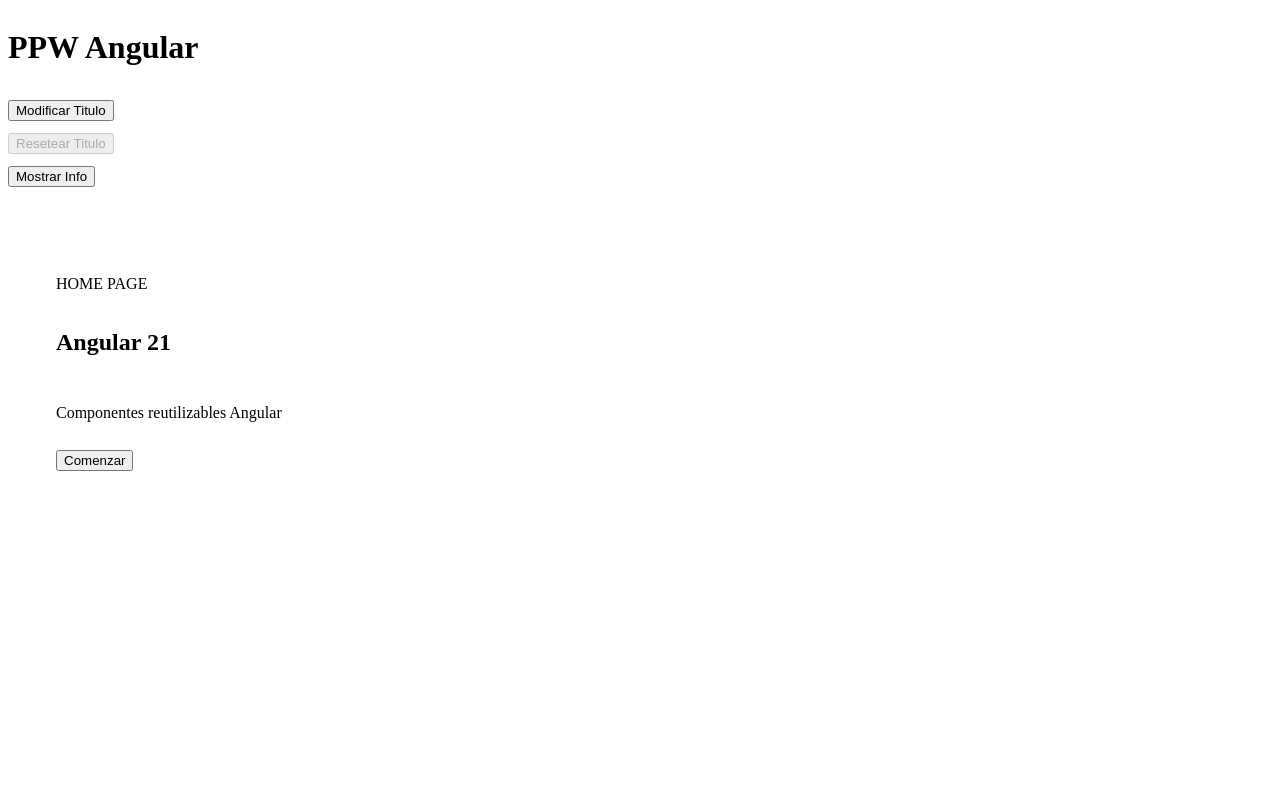
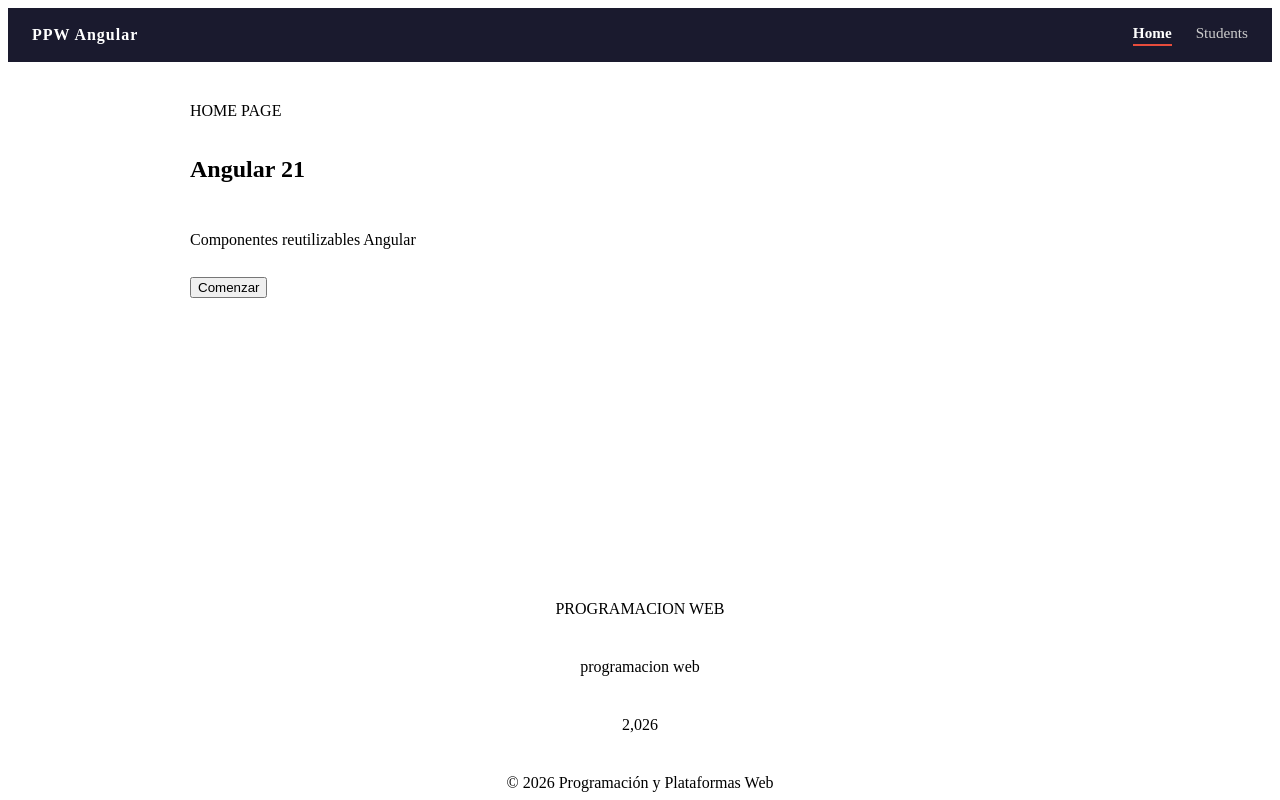
Before and after one commit to Esteban12f/icc-ppw-framework-angular-2, an Angular app: page / in a window 1280 px wide. Shown: the top 800 px of the page. Built offline with nearby package versions, Linux system fonts and the light colour scheme.

Commit message:
Actualizacion-Sin finalizar

```diff
--- a/src/app/app.css
+++ b/src/app/app.css
@@ -1,14 +1,45 @@
-:root{
-    font-family: Inter, system-ui, sans-serif;
-    color: #172033;
-    background: #f5f7fb;
+/*
+  :host representa el componente principal de la aplicación.
+
+  Este bloque convierte al componente raíz en un contenedor vertical
+  que ocupa como mínimo toda la altura de la pantalla.
+*/
+:host {
+    min-height: 100vh;
+    display: flex;
+    flex-direction: column;
 }
 
-body{
-    margin: 0;
+/*
+  Contenedor principal del contenido de cada página.
+
+  Este <main> contiene el router-outlet, por lo tanto aquí se mostrará
+  el componente correspondiente a la ruta activa.
+
+  flex: 1 permite que el contenido principal ocupe el espacio disponible
+  entre el header y el footer.
+
+  No afecta directamente al header ni al footer, ya que ambos están fuera
+  del <main>.
+*/
+.app-shell {
+    flex: 1;
+    width: 100%;
+
+    /*
+      Limita el ancho máximo del contenido para mejorar la legibilidad
+      en pantallas grandes.
+    */
+    max-width: 900px;
+
+    /*
+      Centra el contenido horizontalmente dentro de la pantalla.
+    */
+    margin: 0 auto;
+
+    /*
+      Agrega espacio interno para que el contenido no quede pegado
+      a los bordes.
+    */
+    padding: 1.5rem 1rem;
 }
-
-.app-shell{
-    min-height: 100vh;
-    padding: 3em;
-}
--- a/src/app/app.ts
+++ b/src/app/app.ts
@@ -1,18 +1,14 @@
-import { Component, signal } from '@angular/core';
+import { Component } from '@angular/core';
 import { RouterOutlet } from '@angular/router';
-import { AppHeader } from "./components/app-header/app-header";
-import { Hero } from "./components/hero/hero";
-import { Footer } from "./components/footer/footer";
+import { AppHeader } from './components/app-header/app-header';
+import { Footer } from './components/footer/footer';
 
 @Component({
   selector: 'app-root',
-  imports: [RouterOutlet, AppHeader, Hero, Footer],
+  imports: [RouterOutlet, AppHeader, Footer],
   templateUrl: './app.html',
-  styleUrl: './app.css'
+  styleUrl: './app.css',
 })
 export class App {
-  protected readonly title = signal('ppw-angular');
-  isLoggedIn = false;
-
-  materias = ['Programación', 'Estructuras de Datos', 'Base de Datos'];
+  title = 'ppw-angular-21';
 }
--- a/src/app/components/app-header/app-header.css
+++ b/src/app/components/app-header/app-header.css
@@ -1,8 +1,38 @@
-.header{
+.app-header{
     display: flex;
-    flex-direction: column;
-    gap: 0.75rem;
-    margin-bottom: 1.5rem;
+    align-items: center;
+    justify-content: space-between;
+    padding: 1rem 1.5rem;
+    background-color: #1a1a2e;
+    color: white;
+}
+
+.title {
+    font-size: 1.25 rem;
+    font-weight: 700;
+    letter-spacing: 1px;
+}
+
+.app_header_nav {
+    display: flex;
+    gap: 1.5rem;
+}
+
+.nav-link {
+  color: #ccc;
+  text-decoration: none;
+  font-size: 0.95rem;
+  padding-bottom: 2px;
+  border-bottom: 2px solid transparent;
+  transition: color 0.2s, border-color 0.2s;
+}
+
+.nav-link:hover { color: white; }
+
+.nav-link--active {
+    color: white;
+    border-bottom-color: #e74c3c;
+    font-weight: 600;
 }
 
 button{
--- a/src/app/components/app-header/app-header.html
+++ b/src/app/components/app-header/app-header.html
@@ -1,11 +1,11 @@
-<header class = "header">
-    <h1>{{ brand() }}</h1>
-    <button (click)="changeBrand()">Modificar Titulo</button>
-    <button (click)="resetBrand()" [disabled]="brand() === 'PPW Angular'">Resetear Titulo</button>
-    <button (click)="toggleInfo()">{{ toggleLabel() }}</button>
+<header class = "app-header">
+    <span class="title">{{brand() || uppercase}}</span>
 
-    @if (showInfo()) {
-        <h3>ShowInfo es TRUE por eso muestra</h3>
-    }
-
+    <nav class="app_header_nav">
+        <a class="nav-link" routerLink="/"
+        routerLinkActive="nav-link--active"
+        [routerLinkActiveOptions]="{exact:true}">Home</a>
+        <a class="nav-link" routerLink="/student"
+        routerLinkActive="nav-link--active">Students</a>
+    </nav>
 </header>
--- a/src/app/components/app-header/app-header.ts
+++ b/src/app/components/app-header/app-header.ts
@@ -1,8 +1,9 @@
 import { ChangeDetectionStrategy, Component, computed, signal } from '@angular/core';
+import { RouterLink, RouterLinkActive } from "@angular/router";
 
 @Component({
   selector: 'app-header',
-  imports: [],
+  imports: [RouterLink, RouterLinkActive],
   templateUrl: './app-header.html',
   styleUrl: './app-header.css',
   changeDetection: ChangeDetectionStrategy.OnPush,
@@ -12,6 +13,7 @@
   readonly showInfo = signal(false);
 
   readonly toggleLabel = computed(() => this.showInfo() ? 'Ocultar Info' : 'Mostrar Info');
+uppercase: string | undefined;
 
   changeBrand(): void {
     this.brand.update((valor) => valor + '!');
```
Also changed, not shown: src/app/app.html (+9 -0 lines).
